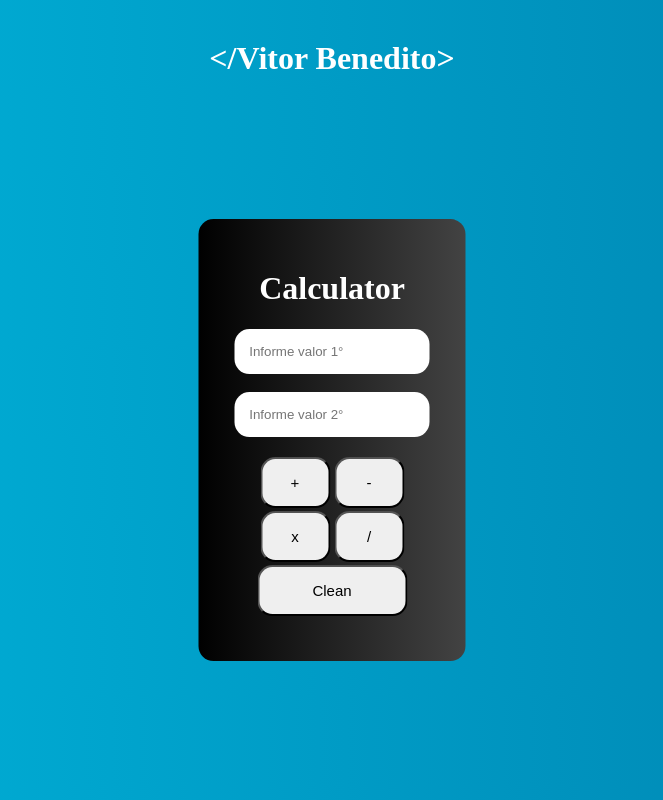
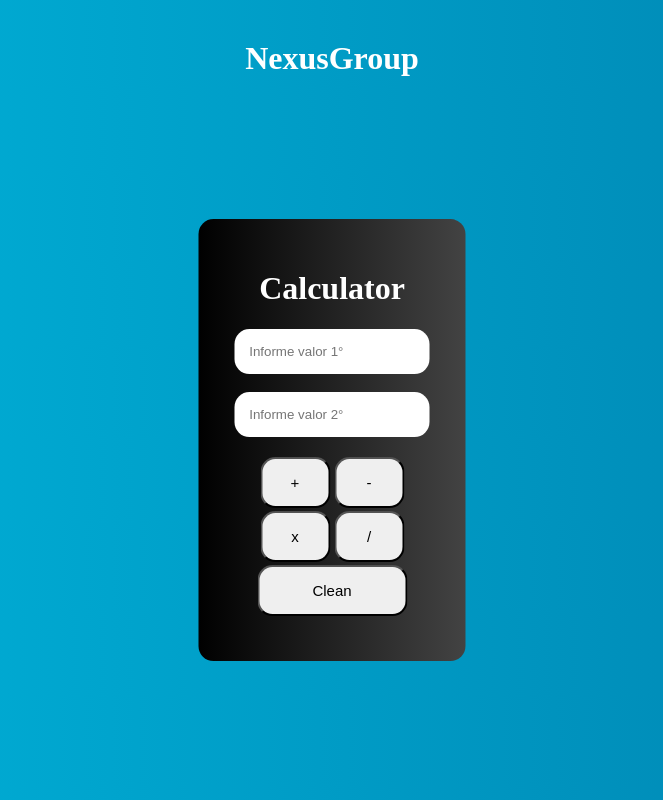
Before and after one commit to NexusGroup6/TestUnitario-Calculadora, a plain HTML site: page calculadora/index.html in a window 1280 px wide. Shown: the whole page, without its empty margins (308-971 px from the left). Drawn offline with Linux system fonts and the light colour scheme.

Commit message:
Alteração do Titulo

```diff
--- a/calculadora/index.html
+++ b/calculadora/index.html
@@ -12,7 +12,7 @@
 </head>
 
 <body>
-    <h1 id="title">&lt/Vitor Benedito&gt</h1><!--Title-->
+    <h1 id="title">NexusGroup</h1><!--Title-->
         <div class="box"><!--Box-->
             <h1>Calculator</h1><!--Text-->
             <input id="input1" type="number" placeholder="Informe valor 1°" min="1"><!--Input 1-->
@@ -27,5 +27,6 @@
             <br><br>
             <button id="botoes3" onclick="clean()">Clean</button>
         </div>
+
 </body>
 </html>
```
